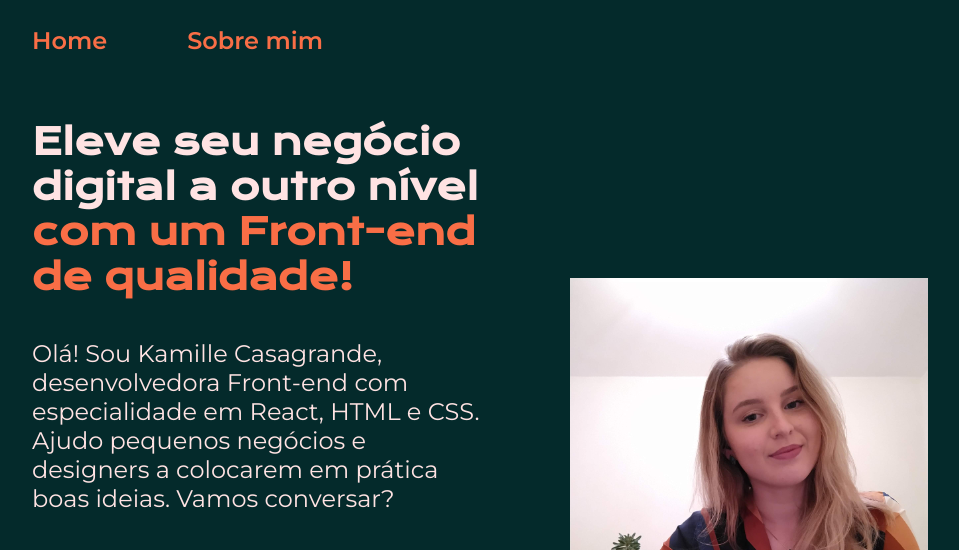
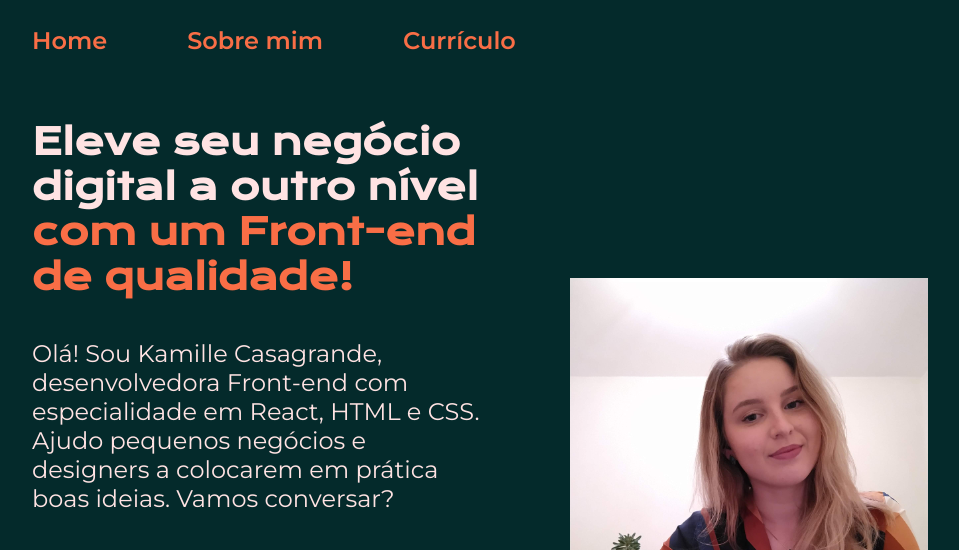
Before and after one commit to kamillejc/portfolio, a plain HTML site: page index.html in a window 1280 px wide. Shown: the top 550 px of the page, without its empty margins (160-1119 px from the left). Drawn offline with nearby package versions, Linux system fonts and the light colour scheme.

Commit message:
Update index.html

```diff
--- a/index.html
+++ b/index.html
@@ -12,6 +12,7 @@
         <nav class="cabecalho__menu">
             <a class="cabecalho__menu__link" href="index.html">Home</a>
             <a class="cabecalho__menu__link" href="about.html">Sobre mim</a>
+            <a class="cabecalho__menu__link" href="curriculum.html">Currículo</a>
         </nav>
     </header>
     <main class="apresentacao">
```
